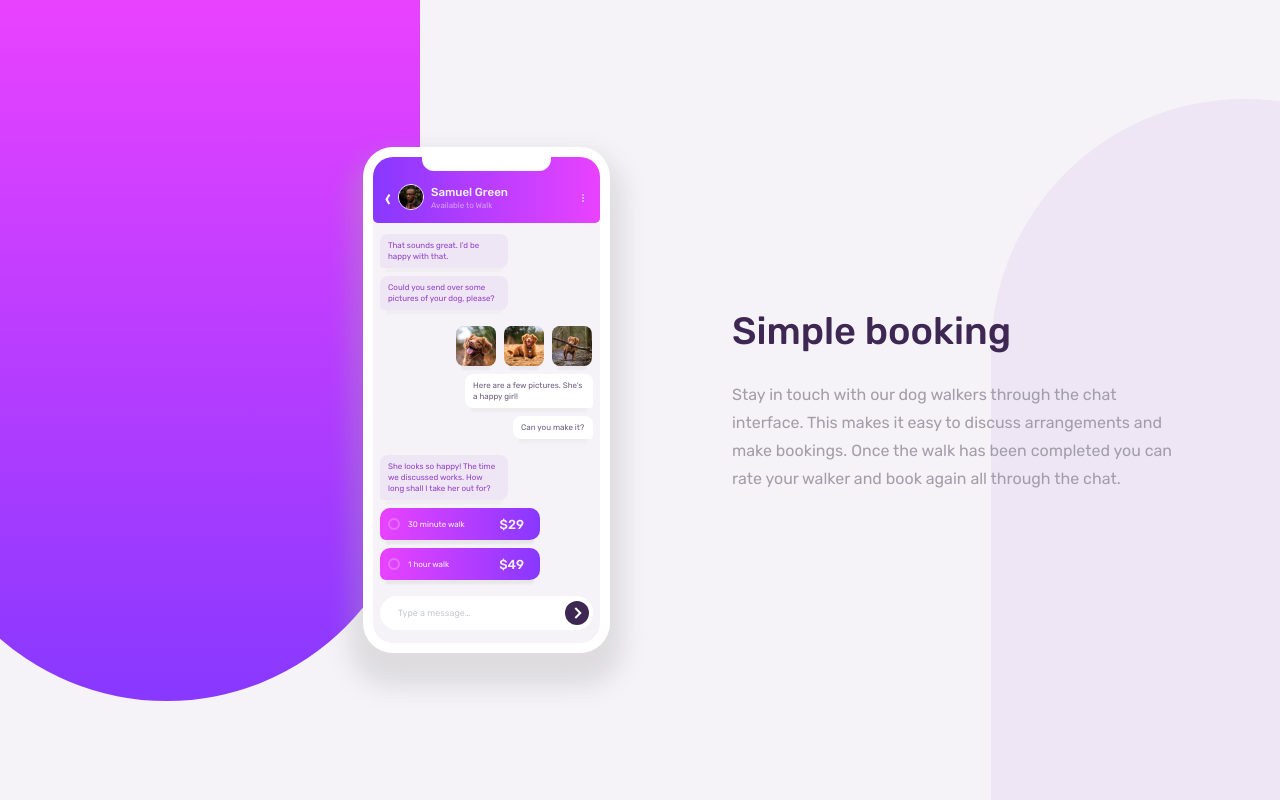
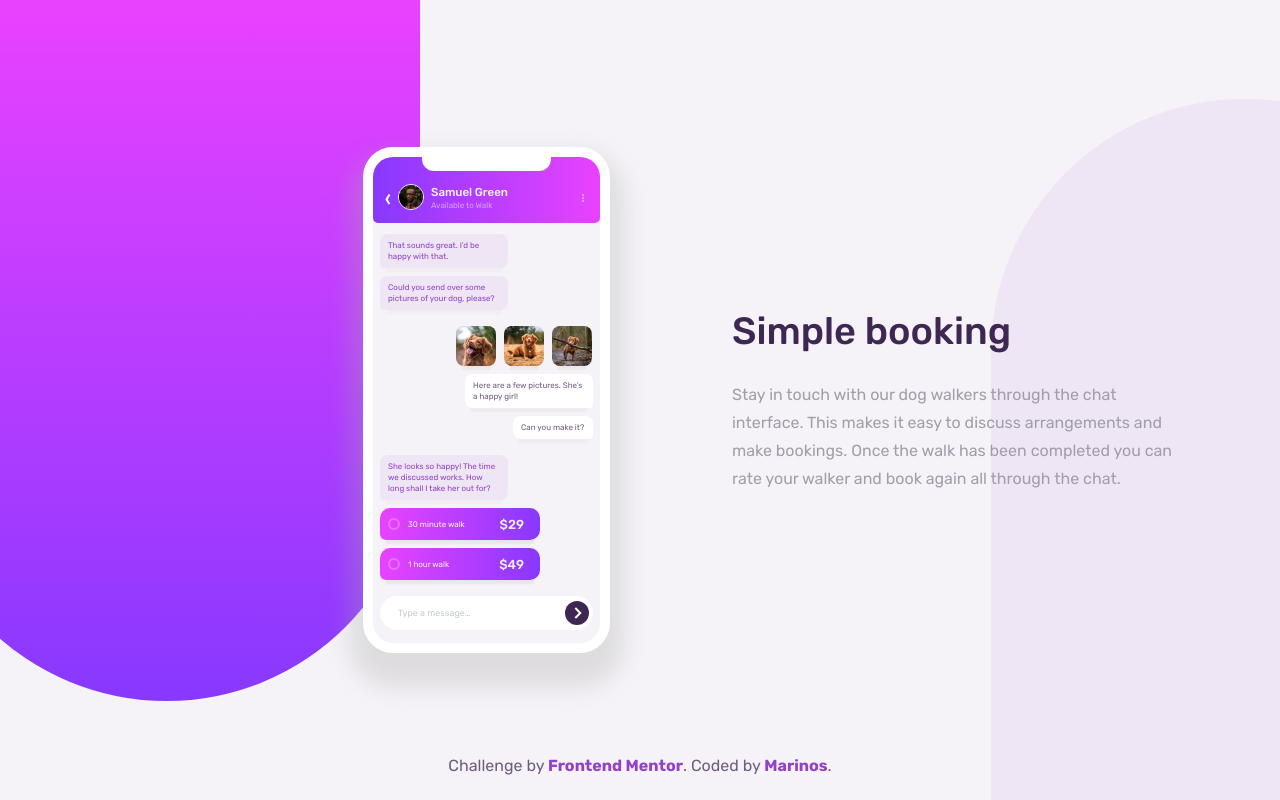
Before and after one commit to marinVcq/Chat-app-CSS-illustration, a plain HTML site: page index.html in a window 1280 px wide. Shown: the top 800 px of the page. Drawn offline with Linux system fonts and the light colour scheme.

Commit message:
[feat] add attribution

```diff
--- a/sass/base/_base.sass
+++ b/sass/base/_base.sass
@@ -51,3 +51,7 @@ body
 a
 	text-decoration: none
 	cursor: pointer
+
+@include respond(desktop)
+	body
+		@include width-height(100%, 100vh)
--- a/sass/layout/_background.sass
+++ b/sass/layout/_background.sass
@@ -5,7 +5,6 @@
     .left-pattern
         @include width-height(50.7rem,70.1rem)
         @include set-position(absolute, -19.2rem ,-31.8rem)
-        /*@include set-position(absolute, -19.2rem ,-31.8rem)*/
         background: linear-gradient(0deg, $light-violet, $light-magenta)
         border-radius: 0 0 25.35rem 25.35rem
 
--- a/sass/layout/_container.sass
+++ b/sass/layout/_container.sass
@@ -1,5 +1,5 @@
 .main-container
-    @include width-height(100%,100vh)
+    @include width-height(100%,100%)
     @include flexbox(column, flex-start, center)
 
     .text-container
@@ -15,17 +15,7 @@
             font-size: 1.6
             line-height: 2.8rem
             margin: 2.7rem 3.4rem 6.8rem 3.4rem
-
-.attribution
-    display: none
-    @include set-position(absolute,100%,50%)
-    transform: translate(-50%,-50%)
-    padding-bottom: 2rem
-    font-size: 11px
-    text-align: center
-.attribution
-    a
-        color: hsl(228, 45%, 44%)
+            max-width: 55rem
 
 /* Media Query */
 
@@ -34,18 +24,10 @@
         @include flexbox(row, flex-start,flex-start)
 
         .text-container
-            justify-self: start
             align-self: center
             text-align: start
-            margin: 0 0 0 12.2rem
+            margin: 0 4rem 0 12.2rem
             max-width: 44.5rem
 
-            h1
-                font-size: 3.8rem
-                font-weight: 500
-                color: $very-dark-desaturated-violet
-
             p
-                font-size: 1.6
-                line-height: 2.8rem
                 margin: 2.7rem 0 0 0
--- /dev/null
+++ b/sass/layout/_footer.sass
@@ -0,0 +1,16 @@
+.attribution
+    text-align: center
+    padding: 2rem 0 2rem 0
+    font-size: 1.3rem
+    color: $desaturated-dark-violet
+
+.attribution
+    a
+        color: $moderate-violet
+        font-weight: 700
+
+@include respond(desktop)
+    .attribution
+        @include set-position(absolute, 92%, 50%)
+        transform: translateX(-50%)
+        font-size: 1.6rem
--- a/sass/layout/_illustration.sass
+++ b/sass/layout/_illustration.sass
@@ -1,6 +1,5 @@
 .illustration-container
     @include width-height(24.7rem, 50.6rem)
-    /*@include flexbox(row, center,center)*/
     padding: 1rem
     box-shadow: 0px 20px 22px 14px rgba( 168, 168, 168, .3 )
     background-color: $white
@@ -20,7 +19,8 @@
             border-radius: 2rem 2rem 0.5rem 0.5rem
 
             .top-app-pattern
-                @include width-height(12.9rem, 1.8rem)
+                @include width-height(12.9rem, 1.9rem)
+                @include set-position(relative, -0.1rem,undefined)
                 border-radius: 0 0 1.2rem 1.2rem
                 background-color: $white
 
--- a/sass/main.sass
+++ b/sass/main.sass
@@ -4,3 +4,4 @@
 @import layout/_illustration.sass
 @import layout/_container.sass
 @import layout/_background.sass
+@import layout/_footer.sass
```
Also changed, not shown: index.html (+2 -4 lines), css/main.css, css/main.min.css.
